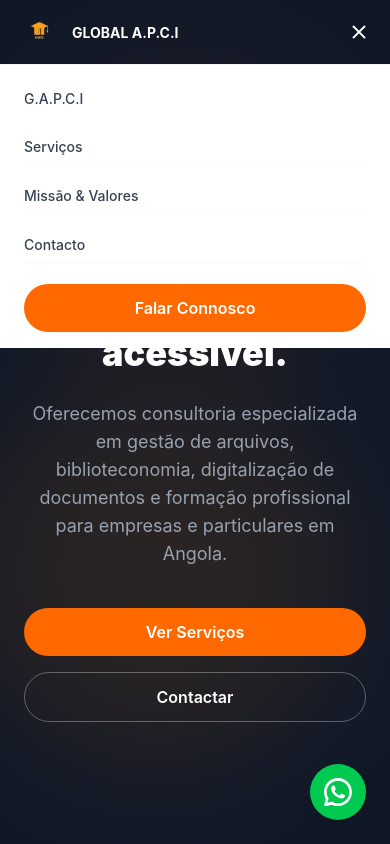
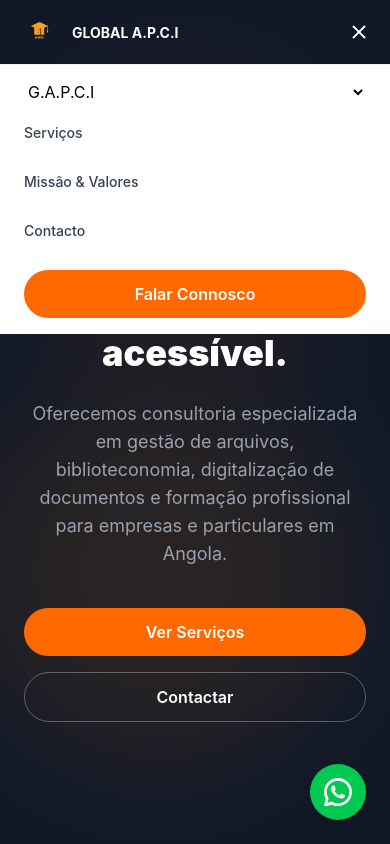
Before and after one commit to GelsonChissanda/GLOBAL-A.P.C.I, a React (Vite) app in the folder gapci-website/: page / in a window 390 px wide. Both pictures are taken after a click on the button 359 px from the left and 32 px from the top of the page. Shown: the top 844 px of the page. Built offline with nearby package versions, Linux system fonts and the light colour scheme.

Commit message:
update select do menu

```diff
--- a/gapci-website/src/components/Navbar.jsx
+++ b/gapci-website/src/components/Navbar.jsx
@@ -11,7 +11,6 @@ const links = [
 export default function Navbar() {
   const [open, setOpen] = useState(false);
   const [scrolled, setScrolled] = useState(false);
-  const [aberto, setAberto] = useState(false);
 
   useEffect(() => {
     const handler = () => setScrolled(window.scrollY > 20);
@@ -101,13 +100,24 @@ export default function Navbar() {
       {/* Menu mobile */}
       {open && (
         <div className="md:hidden bg-white border-t border-gray-100 px-6 py-4 flex flex-col gap-3">
-          <select className="appearance-none cursor-pointer text-gray-700 font-medium text-sm py-2 border-none rounded-xk hover:text-orange-500 transition-colors">
-            <option className="bg-orange-500 text-white" selected>G.A.P.C.I</option>
-            <option className="bg-orange-500 text-white" >Sobre Nós</option>
-            <option className="bg-orange-500 text-white">Mensagem da Presidente</option>
-            <option className="bg-orange-500 text-white">Organograma</option>
-            <option className="bg-orange-500 text-white">Iniciativas</option>
-          </select>
+          <select
+  onChange={(e) => {
+    window.location.href = e.target.value;
+    setOpen(false);
+  }}
+  defaultValue=""
+>
+  <option value="" className="text-gray-700 font-medium text-sm py-2 border-b border-gray-50 hover:text-orange-500 transition-colors"
+             disabled>G.A.P.C.I</option>
+  <option value="#sobre" className="text-gray-700 font-medium text-sm py-2 border-b border-gray-50 hover:text-orange-500 transition-colors"
+            >Sobre Nós</option>
+  <option value="#missao" className="text-gray-700 font-medium text-sm py-2 border-b border-gray-50 hover:text-orange-500 transition-colors"
+            >Mensagem da Presidente</option>
+  <option value="#contacto" className="text-gray-700 font-medium text-sm py-2 border-b border-gray-50 hover:text-orange-500 transition-colors"
+            >Organograma</option>
+  <option value="#iniciativas" className="text-gray-700 font-medium text-sm py-2 border-b border-gray-50 hover:text-orange-500 transition-colors"
+            >Iniciativas</option>
+</select>
           {links.map((link) => (
             <a
               key={link.href}
```
